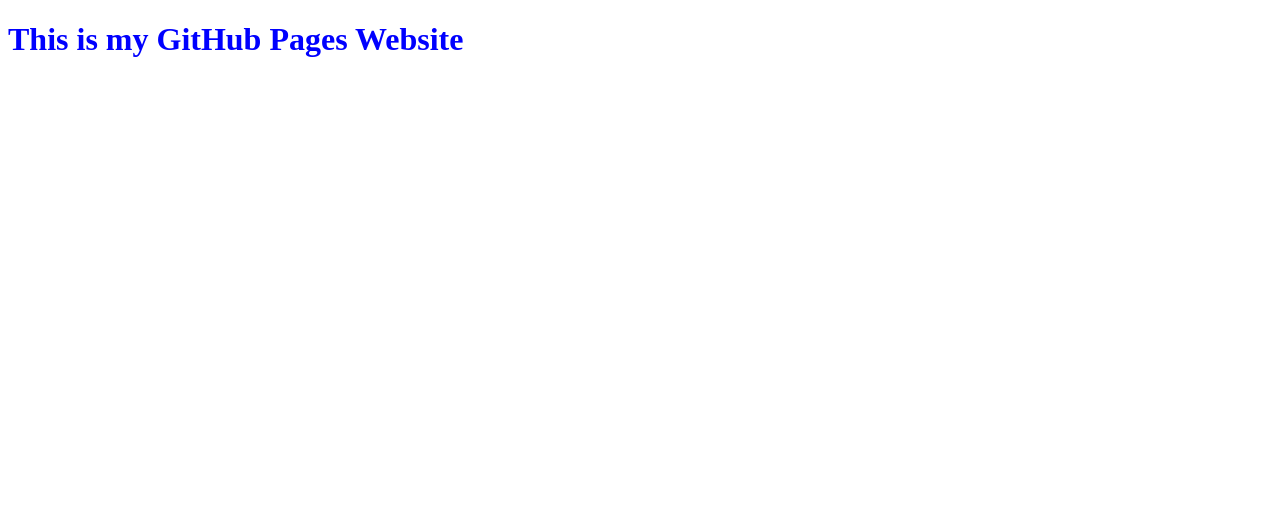
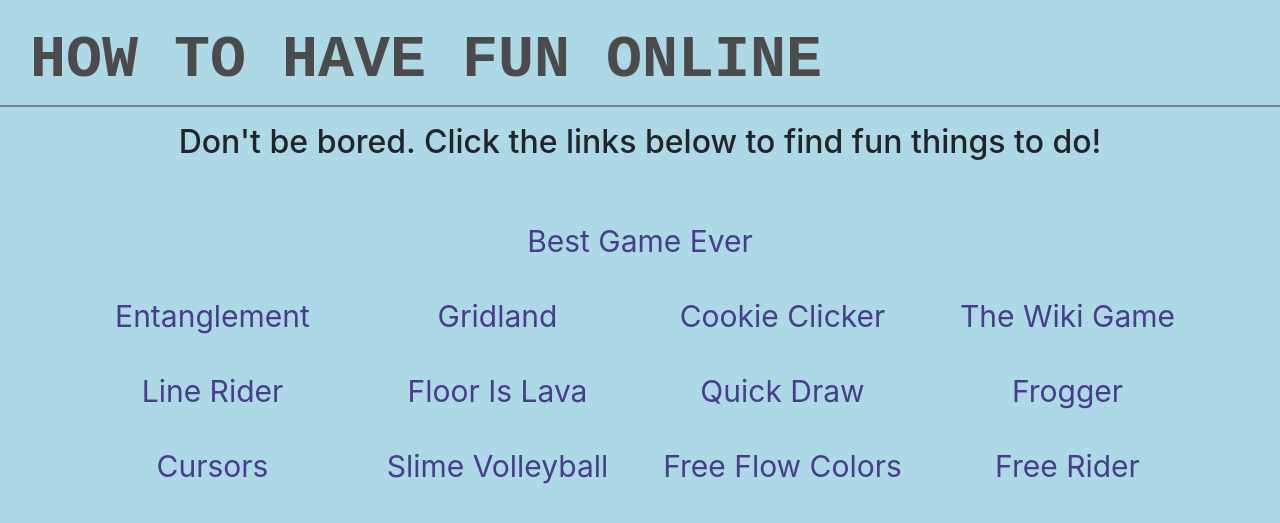
Before and after one commit to crunchysmoothie/crunchysmoothie.github.io, a plain HTML site: page index.html in a window 1280 px wide. Drawn offline with nearby package versions, Linux system fonts and the light colour scheme.

Commit message:
Added the index

```diff
--- a/index.html
+++ b/index.html
@@ -3,9 +3,64 @@
 <head>
     <meta charset="UTF-8">
     <meta name="viewport" content="width=device-width, initial-scale=1.0">
-    <title>My Site</title>
+    <title>Fun</title>
+    <link rel="stylesheet" href="css/bootstrap.css">
+    <link rel="stylesheet" href="css/bootstrap-grid.css">
+    <link rel="stylesheet" href="main.css">
 </head>
-<body style="color: blue;">
-    <h1>This is my GitHub Pages Website</h1>
+<title>Get Funned</title>
+<body>
+    <p>HOW TO HAVE FUN ONLINE</p>
+    <h2>Don't be bored. Click the links below to find fun things to do!</h2>
+    <div class='container'>
+        <div class='row'>
+            <div class='col-12'>
+                <a href="https://www.youtube.com/watch?v=dQw4w9WgXcQ">Best Game Ever</a>
+            </div>
+        </div>
+        <div class='row'>
+            <div class='col'>
+                <a href="http://entanglement.gopherwoodstudios.com/">Entanglement</a>
+            </div>
+            <div class='col'>
+                <a href="http://gridland.doublespeakgames.com/">Gridland</a>
+            </div>
+            <div class='col'>
+                <a href="http://orteil.dashnet.org/cookieclicker/">Cookie Clicker</a>
+            </div>
+            <div class='col'>
+                <a href="https://www.thewikigame.com/">The Wiki Game</a>
+            </div>
+        </div>
+        <div class='row'>
+            <div class='col'>
+                <a href="https://www.linerider.com/">Line Rider</a>
+            </div>
+            <div class='col'>
+                <a href="http://laaaava.io/">Floor Is Lava</a>
+            </div>
+            <div class='col'>
+                <a href="https://quickdraw.withgoogle.com/">Quick Draw</a>
+            </div>
+            <div class='col'>
+                <a href="https://froggerclassic.appspot.com/">Frogger</a>
+            </div>
+        </div>
+        <div class='row'>
+            <div class='col'>
+                <a href="http://cursors.io/">Cursors</a>
+            </div>
+            <div class='col'>
+                <a href="http://cwestify.com/games/slime-volleyball/">Slime Volleyball</a>
+            </div>
+            <div class='col'>
+                <a href="http://flowfreegame.com/">Free Flow Colors</a>
+            </div>
+            <div class='col'>
+                <a href="https://www.freeriderhd.com/">Free Rider</a>
+            </div>
+        </div>
+    </div>
+
 </body>
 </html>
--- /dev/null
+++ b/main.css
@@ -0,0 +1,48 @@
+body{
+    background-color: #add8e6 ;
+}
+
+p{
+    color: #4b4b4b;
+    font-family: courier new;
+    font-weight: bold;
+    font-size: 60px;
+    padding-left: 30px;
+    padding-top: 15px;
+    border-bottom: 2px solid grey;
+
+}
+
+h2{
+    text-align: center;
+    padding-bottom: 50px;
+}
+
+a{
+    color: #483D8B ;
+    border: none;
+    border-radius: 8px;
+}
+
+.row{
+    text-align:center;
+    font-size: 30px;
+    padding-bottom: 30px;
+}
+
+a:link{
+    text-decoration: none;
+}
+
+a:hover{
+    color: #646ed7;
+    padding-left: 8px;
+    padding-right: 8px;
+    background-color: #c4e3ed;
+    border-bottom: 3px solid grey;
+    border-right: 3px solid grey;
+}
+
+a:visited{
+    color: #ff6600 ;
+}
```
